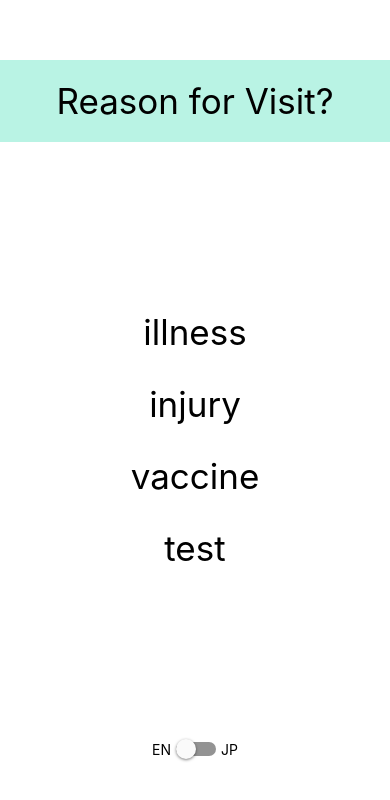
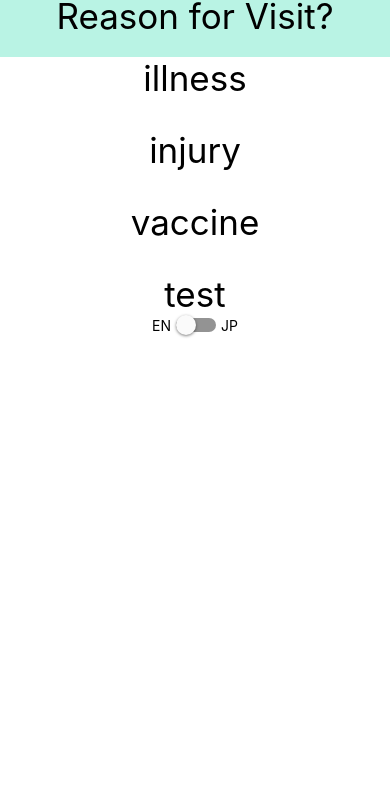
Before and after one commit to MyKamonohashi/itamitto-frontend, a React Native app in the folder client/: screen / in a window 390 px wide. Shown: the top 800 px of the page. Built offline with nearby package versions, Linux system fonts and the light colour scheme.

Commit message:
chore: change file structure

```diff
--- a/client/src/App.tsx
+++ b/client/src/App.tsx
@@ -1,52 +1,15 @@
 import { registerRootComponent } from 'expo';
 import { StatusBar } from 'expo-status-bar';
-import { StyleSheet, Text, View, Pressable, Switch } from 'react-native';
-import { useState, useEffect } from 'react';
-import en from './localize/en.json';
-import ja from './localize/ja.json'
+import { StyleSheet, View } from 'react-native';
+import FrameOne from './components/FrameOne';
 
 export default function App() {
-  const [language, setLanguage] = useState(en);
-  const [isEnabled, setIsEnabled] = useState(false);
-  const toggleSwitch = () => setIsEnabled(previousState => !previousState);
-
-  const handleLanguage = () => {
-    if (!isEnabled) {
-      setLanguage(en);
-    } else {
-      setLanguage(ja);
-    }
-  }
-
-  useEffect(() => {
-    handleLanguage();
-  }, [isEnabled]);
-
   return (
-    <View style={styles.container}>
-      <Text style={styles.header}>{language.title.reason}</Text>
-      <View style={styles.buttons}>
-        <Pressable>
-          <Text style={styles.buttonText}>{language.reason.illness}</Text>
-        </Pressable>
-        <Pressable>
-          <Text style={styles.buttonText}>{language.reason.injury}</Text>
-        </Pressable>
-        <Pressable>
-          <Text style={styles.buttonText}>{language.reason.vaccine}</Text>
-        </Pressable>
-        <Pressable>
-          <Text style={styles.buttonText}>{language.reason.test}</Text>
-        </Pressable>
+    <View>
+      <FrameOne />
+      <View>
+        <StatusBar style="auto" />
       </View>
-      <View style={styles.switch}>
-        <Text>EN</Text>
-        <Switch
-          onValueChange={toggleSwitch}
-          value={isEnabled} />
-        <Text>JP</Text>
-      </View>
-      <StatusBar style="auto" />
     </View>
   );
 }
--- /dev/null
+++ b/client/src/components/FrameOne.tsx
@@ -0,0 +1,79 @@
+import { StyleSheet, Text, View, Pressable, Switch } from 'react-native';
+import { useState, useEffect } from 'react';
+import en from '../localize/en.json';
+import ja from '../localize/ja.json'
+
+export default function App() {
+  const [language, setLanguage] = useState(en);
+  const [isEnabled, setIsEnabled] = useState(false);
+  const toggleSwitch = () => setIsEnabled(previousState => !previousState);
+
+  const handleLanguage = () => {
+    if (!isEnabled) {
+      setLanguage(en);
+    } else {
+      setLanguage(ja);
+    }
+  }
+
+  useEffect(() => {
+    handleLanguage();
+  }, [isEnabled]);
+
+  return (
+    <View style={styles.container}>
+      <Text style={styles.header}>{language.title.reason}</Text>
+      <View style={styles.buttons}>
+        <Pressable>
+          <Text style={styles.buttonText}>{language.reason.illness}</Text>
+        </Pressable>
+        <Pressable>
+          <Text style={styles.buttonText}>{language.reason.injury}</Text>
+        </Pressable>
+        <Pressable>
+          <Text style={styles.buttonText}>{language.reason.vaccine}</Text>
+        </Pressable>
+        <Pressable>
+          <Text style={styles.buttonText}>{language.reason.test}</Text>
+        </Pressable>
+      </View>
+      <View style={styles.switch}>
+        <Text>EN</Text>
+        <Switch
+          onValueChange={toggleSwitch}
+          value={isEnabled} />
+        <Text>JP</Text>
+      </View>
+    </View>
+  );
+}
+
+const styles = StyleSheet.create({
+  container: {
+    flex: 1,
+    backgroundColor: '#fff',
+    alignItems: 'center',
+    justifyContent: 'space-around'
+  },
+  header: {
+    backgroundColor: '#B9F3E4',
+    fontSize: 35,
+    textAlign: 'center',
+    width:'100%',
+    paddingBottom: 20,
+    paddingTop: 20,
+    marginTop: -25
+  },
+  buttons: {
+    gap: 30
+  },
+  buttonText: {
+    fontSize: 35,
+    textAlign: 'center',
+  },
+  switch: {
+    flexDirection: 'row',
+    alignItems: 'center',
+    gap: 5,
+  }
+});
--- a/client/tsconfig.json
+++ b/client/tsconfig.json
@@ -2,6 +2,6 @@
   "extends": "expo/tsconfig.base",
   "compilerOptions": {
     "strict": true,
-    "baseUrl": "./src"
+    "baseUrl": "./src/components"
   }
 }
```
